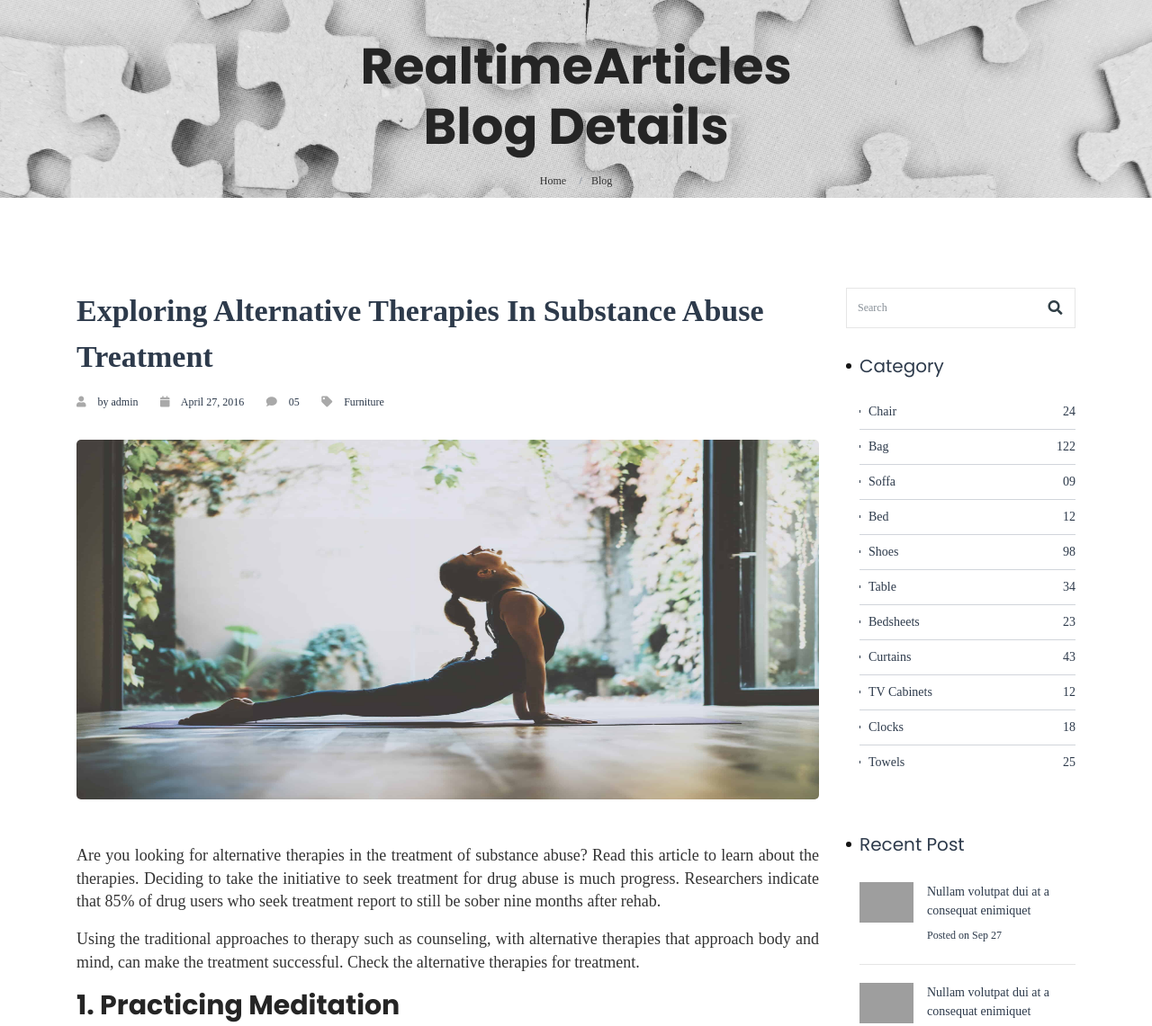
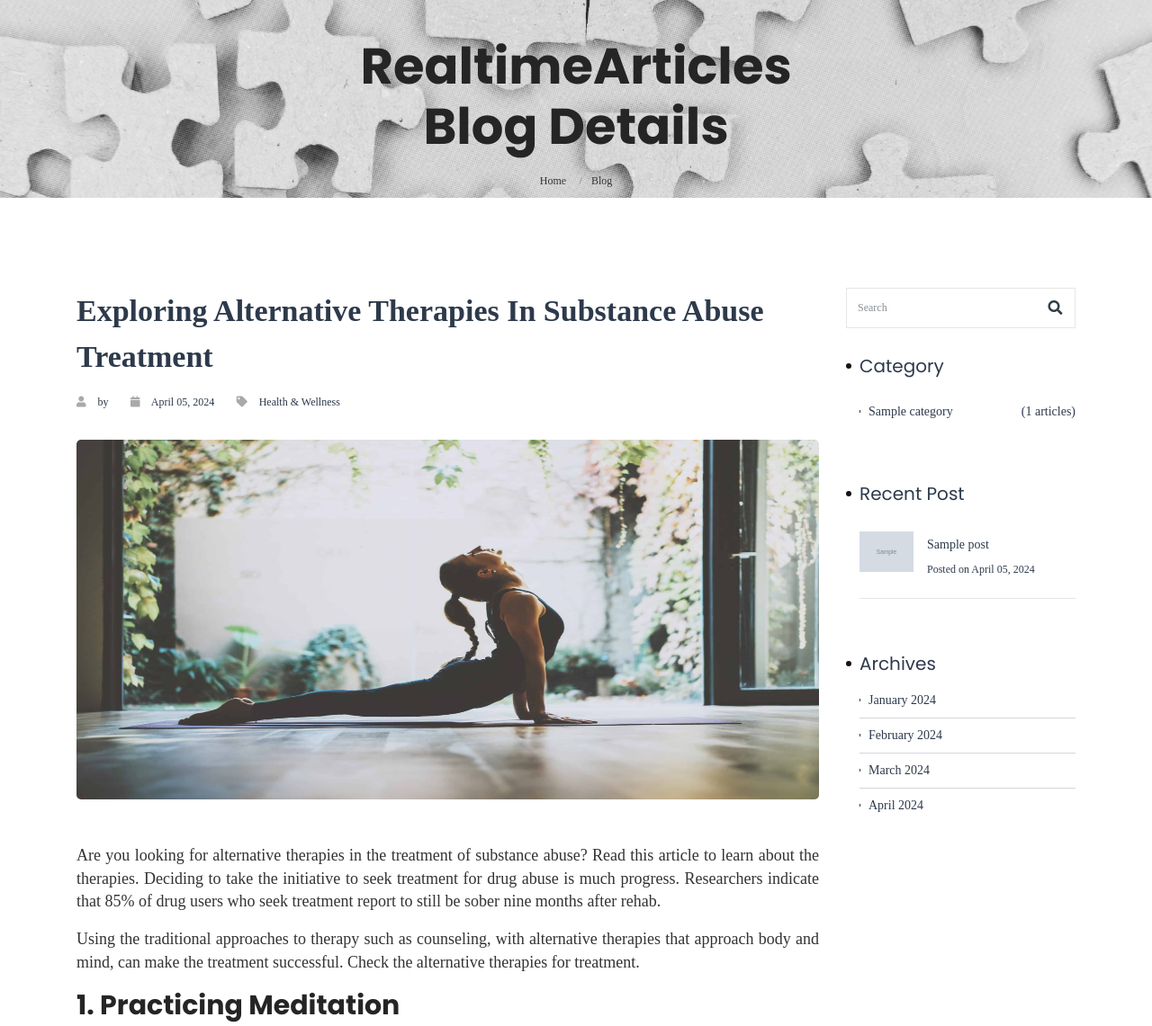
Before and after one commit to Mesh-254/realtime_articles, a Flask app: template templates/home/article_detail.html in a window 1280 px wide. Shown: the top 1141 px of the page at 90% size. Run offline with Flask 3, Linux system fonts and the light colour scheme; the template is opened without the code that fills it: values that come from a table or form of the project are taken from there, most other values are stand-ins (such as "Sample title", 1, 10 or a date in 2020); grey boxes marked "Sample" are stand-in pictures; some libraries are stand-ins or nearby versions; some web fonts are replaced; grey boxes are pictures that could not be loaded.

Commit message:
made updates to article details page

```diff
--- a/templates/home/article_detail.html
+++ b/templates/home/article_detail.html
@@ -89,15 +89,18 @@
                                 <div class="post-tittle left"><a href="#."
                                                                  class="tittle">{{ article.main_title }}</a>
                                     <!-- Post Info -->
-                                    <span><i class="primary-color fas fa-user"></i> by admin</span>
-                                    <span><i class="primary-color fas fa-calendar"></i> April 27, 2016</span>
-                                    <span><i class="primary-color fas fa-comment"></i> 05</span>
-                                    <span><i class="primary-color fas fa-tag"></i> Furniture</span>
+                                    <span><i
+                                            class="primary-color fas fa-user"></i> by {{ article.author.username }}</span>
+                                    <span><i
+                                            class="primary-color fas fa-calendar"></i> {{ article.date_published.strftime('%B %d, %Y') }}</span>
+                                    <span><i class="primary-color fas fa-tag"></i> {{ article.category.name }}</span>
 
                                     {% if article.main_image %}
                                         <img class="img-responsive-1"
                                              src="{{ url_for('home.get_uploaded_image', filename=article.main_image) }}"
                                              alt="Image">
+                                        {% else %}
+                                        <p>image</p>
                                     {% endif %}
                                 </div>
                                 <!-- Post Content -->
@@ -110,9 +113,10 @@
                                         <div class="col-md-5">
                                             <h5 class="shop-tittle">share with</h5>
                                             <ul class="share-post padding-left-15">
-                                                <li><a href="#."><i class="primary-color fab fa-facebook"></i> Facebook</a>
+                                                <li><a href="#"><i class="primary-color fab fa-facebook"></i>
+                                                    Facebook</a>
                                                 </li>
-                                                <li><a href="#."><i class="primary-color fab fa-twitter"></i>
+                                                <li><a href="#"><i class="primary-color fab fa-twitter"></i>
                                                     Twitter</a></li>
                                             </ul>
 
@@ -143,16 +147,81 @@
                         {% endif %}
                         <hr>
 
+                    </div>
 
-                        <!--  You May Like -->
-                        <h5 class="shop-tittle margin-top-50 margin-bottom-50">you may like </h5>
-                        <div class="alos-like padding-left-15">
-                            <!-- Article -->
-                            <article>
+                    <!-- Sider Bar -->
+                    <div class="col-md-3">
+                        <div class="search">
+                            <input class="form-control" type="search" placeholder="Search">
+                            <button type="submit"><i class="fa fa-search"></i></button>
+                        </div>
+                        <div class="sidebar">
+                            <!-- Category -->
+                            <h5 class="shop-tittle margin-bottom-20">Category</h5>
+                            {% if category_blog_count %}
+                                <ul class="shop-cate">
+                                    {% for category, blog_count in category_blog_count %}
+                                        <li><a href="#">{{ category.name }}
+                                            <span>({{ blog_count }} articles)</span></a></li>
+                                    {% endfor %}
+                                </ul>
+                            {% endif %}
+
+                            <!-- Recent Post -->
+                            <h5 class="shop-tittle margin-top-60 margin-bottom-30">recent post</h5>
+                            {% if recent_posts %}
+                                <ul class="papu-post margin-top-20">
+                                    {% for post in recent_posts %}
+                                        <li class="media">
+                                            <div class="media-left"><a
+                                                    href="{{ url_for('home.article_details', id=post.id) }}"> <img
+                                                    class="media-object"
+                                                    src="{{ url_for('home.get_uploaded_image', filename=post.main_image) }}"
+                                                    alt="IMAGE"></a>
+                                            </div>
+                                            <div class="media-body"><a class="media-heading"
+                                                                       href="{{ url_for('home.article_details', id=post.id) }}">
+                                                {{ post.main_title }}
+                                            </a>
+                                                <span>Posted on {{ article.date_published.strftime('%B %d, %Y') }}</span>
+                                            </div>
+                                        </li>
+                                    {% endfor %}
+                                </ul>
+                            {% endif %}
+
+                            <!-- BRAND -->
+                            <h5 class="shop-tittle margin-top-60 margin-bottom-10">archives</h5>
+                            <ul class="shop-cate">
+                                <li><a href="#"> January 2024 </a></li>
+                                <li><a href="#"> February 2024 </a></li>
+                                <li><a href="#"> March 2024 </a></li>
+                                <li><a href="#"> April 2024 </a></li>
+                            </ul>
+
+                            <!-- SIDE BACR BANER -->
+                            {#                            <div class="side-bnr margin-top-50"><img class="img-responsive" src="images/sidebar-bnr.jpg"#}
+                            {#                                                                     alt="">#}
+                            {#                                <div class="position-center-center"><span class="price"><small>$</small>299</span>#}
+                            {#                                    <div class="bnr-text">look hot  with style#}
+                            {#                                    </div>#}
+                            {#                                </div>#}
+                            {#                            </div>#}
+                        </div>
+                    </div>
+                </div>
+            </div>
+        </section>
+        <div class="you-may-like-container">
+            <!-- You May Like -->
+            <h5 class="shop-tittle margin-top-50 margin-bottom-50">You May Like</h5>
+            <div class="alos-like">
+                <!-- Article 1 -->
+                <article class="article-item">
                     <div class="row">
                         <div class="col-sm-5">
                             <!-- Post Img -->
-                                        <img class="img-responsive" src="images/blog-list-img-1-2.jpg" alt=""></div>
+                            <img class="img-responsive" src="images/blog-list-img-1-3.jpg" alt=""></div>
                         <div class="col-sm-7">
                             <!-- Tittle -->
                             <div class="post-tittle left"><a href="#." class="tittle">The unique Chair By
@@ -175,9 +244,116 @@
                         </div>
                     </div>
                 </article>
+                <!-- Article 2 -->
+                 <article class="article-item">
+                    <div class="row">
+                        <div class="col-sm-5">
+                            <!-- Post Img -->
+                            <img class="img-responsive" src="images/blog-list-img-1-3.jpg" alt=""></div>
+                        <div class="col-sm-7">
+                            <!-- Tittle -->
+                            <div class="post-tittle left"><a href="#." class="tittle">The unique Chair By
+                                ecoshop</a>
+                                <!-- Post Info -->
+                                <span><i class="primary-color icon-user"></i> by admin</span> <span><i
+                                        class="primary-color icon-calendar"></i> April 27, 2016</span>
+                                <span><i class="primary-color icon-bubble"></i> 05</span> <span><i
+                                        class="primary-color icon-tag"></i> Furniture</span></div>
+                            <!-- Post Content -->
+                            <div class="text-left">
+                                <p>Lorem ipsum dolor sit amet, consectetur adipiscing elit. Nullam volutpat
+                                    dui at lacus aliquet, a consequat enim aliquet. Integer molestie sit
+                                    amet sem et faucibus. Nunc ornare pharetra dui, vitae auctor orci
+                                    fringilla eget. Pellentesque in placerat felis. Etiam mollis venenatis
+                                    luctus.
 
-                            <!-- Article -->
-                            <article>
+                                    Nunc at blandit neque, bibendum varius purus.</p>
+                                <a href="#." class="red-more">READ MORE</a></div>
+                        </div>
+                    </div>
+                </article>
+                  <article class="article-item">
+                    <div class="row">
+                        <div class="col-sm-5">
+                            <!-- Post Img -->
+                            <img class="img-responsive" src="images/blog-list-img-1-3.jpg" alt=""></div>
+                        <div class="col-sm-7">
+                            <!-- Tittle -->
+                            <div class="post-tittle left"><a href="#." class="tittle">The unique Chair By
+                                ecoshop</a>
+                                <!-- Post Info -->
+                                <span><i class="primary-color icon-user"></i> by admin</span> <span><i
+                                        class="primary-color icon-calendar"></i> April 27, 2016</span>
+                                <span><i class="primary-color icon-bubble"></i> 05</span> <span><i
+                                        class="primary-color icon-tag"></i> Furniture</span></div>
+                            <!-- Post Content -->
+                            <div class="text-left">
+                                <p>Lorem ipsum dolor sit amet, consectetur adipiscing elit. Nullam volutpat
+                                    dui at lacus aliquet, a consequat enim aliquet. Integer molestie sit
+                                    amet sem et faucibus. Nunc ornare pharetra dui, vitae auctor orci
+                                    fringilla eget. Pellentesque in placerat felis. Etiam mollis venenatis
+                                    luctus.
+
+                                    Nunc at blandit neque, bibendum varius purus.</p>
+                                <a href="#." class="red-more">READ MORE</a></div>
+                        </div>
+                    </div>
+                </article>
+                  <article class="article-item">
+                    <div class="row">
+                        <div class="col-sm-5">
+                            <!-- Post Img -->
+                            <img class="img-responsive" src="images/blog-list-img-1-3.jpg" alt=""></div>
+                        <div class="col-sm-7">
+                            <!-- Tittle -->
+                            <div class="post-tittle left"><a href="#." class="tittle">The unique Chair By
+                                ecoshop</a>
+                                <!-- Post Info -->
+                                <span><i class="primary-color icon-user"></i> by admin</span> <span><i
+                                        class="primary-color icon-calendar"></i> April 27, 2016</span>
+                                <span><i class="primary-color icon-bubble"></i> 05</span> <span><i
+                                        class="primary-color icon-tag"></i> Furniture</span></div>
+                            <!-- Post Content -->
+                            <div class="text-left">
+                                <p>Lorem ipsum dolor sit amet, consectetur adipiscing elit. Nullam volutpat
+                                    dui at lacus aliquet, a consequat enim aliquet. Integer molestie sit
+                                    amet sem et faucibus. Nunc ornare pharetra dui, vitae auctor orci
+                                    fringilla eget. Pellentesque in placerat felis. Etiam mollis venenatis
+                                    luctus.
+
+                                    Nunc at blandit neque, bibendum varius purus.</p>
+                                <a href="#." class="red-more">READ MORE</a></div>
+                        </div>
+                    </div>
+                </article>
+                  <article class="article-item">
+                    <div class="row">
+                        <div class="col-sm-5">
+                            <!-- Post Img -->
+                            <img class="img-responsive" src="images/blog-list-img-1-3.jpg" alt=""></div>
+                        <div class="col-sm-7">
+                            <!-- Tittle -->
+                            <div class="post-tittle left"><a href="#." class="tittle">The unique Chair By
+                                ecoshop</a>
+                                <!-- Post Info -->
+                                <span><i class="primary-color icon-user"></i> by admin</span> <span><i
+                                        class="primary-color icon-calendar"></i> April 27, 2016</span>
+                                <span><i class="primary-color icon-bubble"></i> 05</span> <span><i
+                                        class="primary-color icon-tag"></i> Furniture</span></div>
+                            <!-- Post Content -->
+                            <div class="text-left">
+                                <p>Lorem ipsum dolor sit amet, consectetur adipiscing elit. Nullam volutpat
+                                    dui at lacus aliquet, a consequat enim aliquet. Integer molestie sit
+                                    amet sem et faucibus. Nunc ornare pharetra dui, vitae auctor orci
+                                    fringilla eget. Pellentesque in placerat felis. Etiam mollis venenatis
+                                    luctus.
+
+                                    Nunc at blandit neque, bibendum varius purus.</p>
+                                <a href="#." class="red-more">READ MORE</a></div>
+                        </div>
+                    </div>
+                </article>
+                  <article class="article-item">
                     <div class="row">
                         <div class="col-sm-5">
                             <!-- Post Img -->
@@ -207,95 +383,6 @@
             </div>
         </div>
 
-                    <!-- Sider Bar -->
-                    <div class="col-md-3">
-                        <div class="search">
-                            <input class="form-control" type="search" placeholder="Search">
-                            <button type="submit"><i class="fa fa-search"></i></button>
-                        </div>
-                        <div class="sidebar">
-                            <!-- Category -->
-                            <h5 class="shop-tittle margin-bottom-20">Category</h5>
-                            <ul class="shop-cate">
-                                <li><a href="#."> Chair <span>24</span></a></li>
-                                <li><a href="#."> Bag <span>122</span></a></li>
-                                <li><a href="#."> Soffa <span>09</span></a></li>
-                                <li><a href="#."> Bed <span>12</span></a></li>
-                                <li><a href="#."> Shoes <span>98</span></a></li>
-                                <li><a href="#."> Table <span>34</span></a></li>
-                                <li><a href="#."> Bedsheets <span>23</span></a></li>
-                                <li><a href="#."> Curtains <span>43</span></a></li>
-                                <li><a href="#."> TV Cabinets <span>12</span></a></li>
-                                <li><a href="#."> Clocks <span>18</span></a></li>
-                                <li><a href="#."> Towels <span>25</span></a></li>
-                            </ul>
-
-                            <!-- Recent Post -->
-                            <h5 class="shop-tittle margin-top-60 margin-bottom-30">recent post</h5>
-                            <ul class="papu-post margin-top-20">
-                                <li class="media">
-                                    <div class="media-left"><a href="#"> <img class="media-object"
-                                                                              src="images/sm-post-1.jpg" alt=""></a>
-                                    </div>
-                                    <div class="media-body"><a class="media-heading" href="#.">Nullam volutpat dui at
-                                        a consequat enimiquet</a> <span>Posted on Sep 27</span></div>
-                                </li>
-                                <li class="media">
-                                    <div class="media-left"><a href="#"> <img class="media-object"
-                                                                              src="images/sm-post-2.jpg" alt=""></a>
-                                    </div>
-                                    <div class="media-body"><a class="media-heading" href="#.">Nullam volutpat dui at
-                                        a consequat enimiquet</a> <span>Posted on Sep 27</span></div>
-                                </li>
-                                <li class="media">
-                                    <div class="media-left"><a href="#"> <img class="media-object"
-                                                                              src="images/sm-post-3.jpg" alt=""></a>
-                                    </div>
-                                    <div class="media-body"><a class="media-heading" href="#.">Nullam volutpat dui at
-                                        a consequat enimiquet</a> <span>Posted on Sep 27</span></div>
-                                </li>
-                            </ul>
-
-                            <!-- TAGS -->
-                            <h5 class="shop-tittle margin-top-60 margin-bottom-20">Papular Tags</h5>
-                            <ul class="shop-tags">
-                                <li><a href="#.">Towels</a></li>
-                                <li><a href="#.">Chair</a></li>
-                                <li><a href="#.">Bedsheets</a></li>
-                                <li><a href="#.">Shoe</a></li>
-                                <li><a href="#.">Curtains</a></li>
-                                <li><a href="#.">Clocks</a></li>
-                                <li><a href="#.">TV Cabinets</a></li>
-                                <li><a href="#.">Best Seller</a></li>
-                                <li><a href="#.">Top Selling</a></li>
-                            </ul>
-
-                            <!-- BRAND -->
-                            <h5 class="shop-tittle margin-top-60 margin-bottom-10">archives</h5>
-                            <ul class="shop-cate">
-                                <li><a href="#."> January 2015 </a></li>
-                                <li><a href="#."> February 2015 </a></li>
-                                <li><a href="#."> March 2015 </a></li>
-                                <li><a href="#."> April 2015 </a></li>
-                                <li><a href="#."> May 2015 </a></li>
-                            </ul>
-
-                            <!-- SIDE BACR BANER -->
-                            <div class="side-bnr margin-top-50"><img class="img-responsive" src="images/sidebar-bnr.jpg"
-                                                                     alt="">
-                                <div class="position-center-center"><span class="price"><small>$</small>299</span>
-                                    <div class="bnr-text">look
-                                        hot
-                                        with
-                                        style
-                                    </div>
-                                </div>
-                            </div>
-                        </div>
-                    </div>
-                </div>
-            </div>
-        </section>
 
         <!-- About -->
         <section class="small-about">
```
Lines whose indentation alone changed are shown as unchanged.
